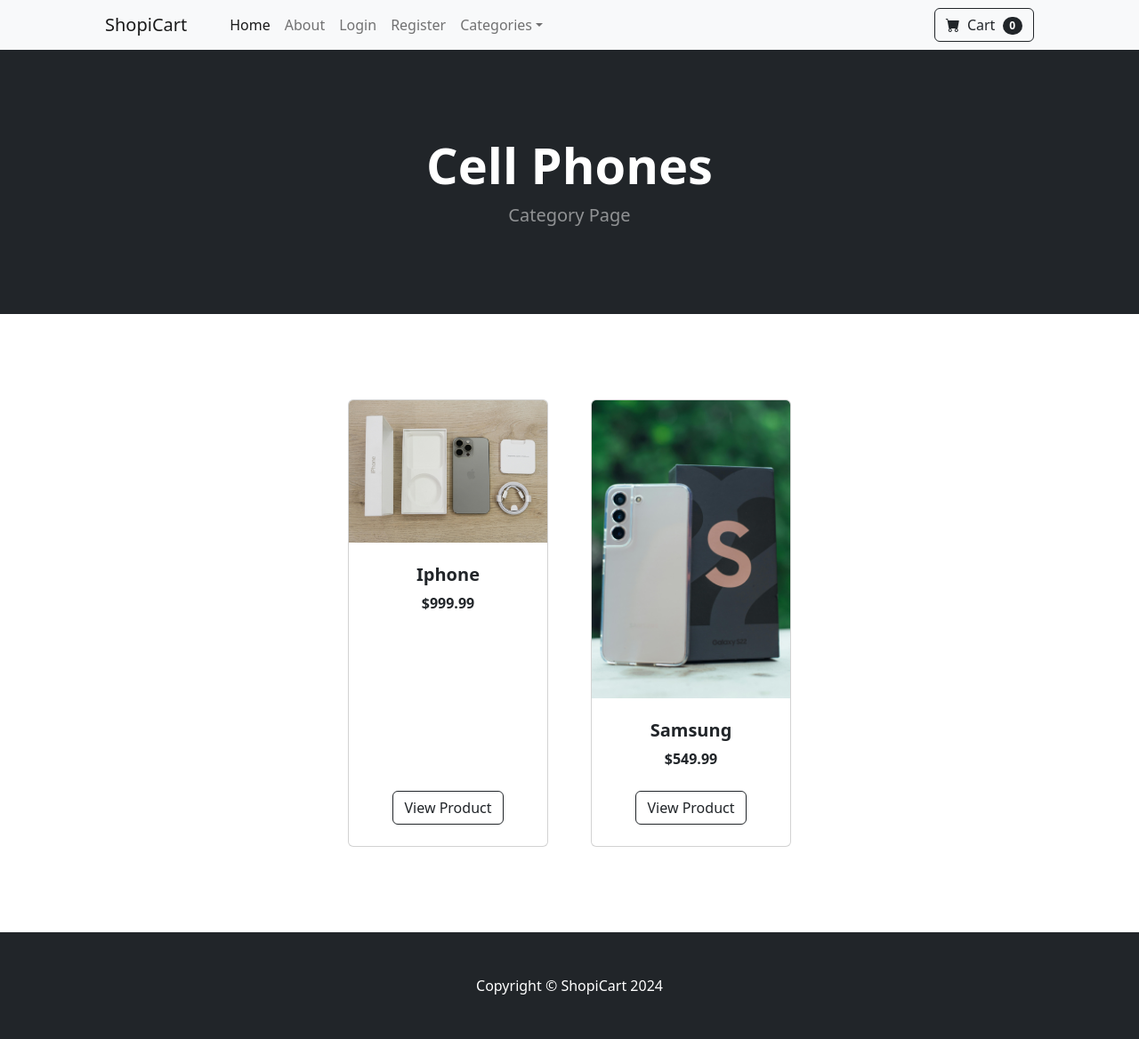
After one commit to Ahmad-Hazrati/django-ecom, a Django app: page /category/Cell-Phones in a window 1280 px wide. The commit adds this page. Shown: the whole page at 89% size. Run offline with Django 5.2, Linux system fonts and the light colour scheme; data comes from the database, SQL or seed files in the repository; both versions use the stored data as it was after the commit; some libraries are stand-ins or nearby versions.

Commit message:
Add Product category pages

```diff
--- /dev/null
+++ b/store/templates/category.html
@@ -0,0 +1,93 @@
+{% extends "base.html" %} {% block content %}
+<!-- Header-->
+<header class="bg-dark py-5">
+  <div class="container px-4 px-lg-5 my-5">
+    <div class="text-center text-white">
+      <h1 class="display-4 fw-bolder">{{ category }}</h1>
+      <p class="lead fw-normal text-white-50 mb-0">Category Page</p>
+    </div>
+  </div>
+</header>
+<!-- Section-->
+<section class="py-5">
+  <div class="container px-4 px-lg-5 mt-5">
+    <div
+      class="row gx-4 gx-lg-5 row-cols-2 row-cols-md-3 row-cols-xl-4 justify-content-center"
+    >
+      <!-- For Loop for Product -->
+      {% for product in products %}
+      <!-- If it is on sale -->
+      {% if product.is_sale %}
+      <div class="col mb-5">
+        <div class="card h-100">
+          <!-- Sale badge -->
+          <div
+            class="badge bg-dark text-white position-absolute"
+            style="top: 0.5rem; right: 0.5rem"
+          >
+            Sale
+          </div>
+          <!-- Product image-->
+          <img class="card-img-top" src="{{product.image.url}}" alt="..." />
+          <!-- Product details-->
+          <div class="card-body p-4">
+            <div class="text-center">
+              <!-- Product name-->
+              <h5 class="fw-bolder">{{product.name}}</h5>
+              <div
+                class="d-flex justify-content-center small text-warning mb-2"
+              >
+                <div class="bi-star-fill"></div>
+                &nbsp;&nbsp;Sale&nbsp;&nbsp;
+                <div class="bi-star-fill"></div>
+              </div>
+              <!-- Product price-->
+              <strike> ${{product.price}} </strike>
+              &nbsp;<strong>${{product.sale_price}}</strong>
+            </div>
+          </div>
+          <!-- Product actions-->
+          <div class="card-footer p-4 pt-0 border-top-0 bg-transparent">
+            <div class="text-center">
+              <a
+                class="btn btn-outline-dark mt-auto"
+                href="{% url 'product' product.id %}"
+                >View Product</a
+              >
+            </div>
+          </div>
+        </div>
+      </div>
+
+      {% else %}
+
+      <div class="col mb-5">
+        <div class="card h-100">
+          <!-- Product image-->
+          <img class="card-img-top" src="{{product.image.url}}" alt="..." />
+          <!-- Product details-->
+          <div class="card-body p-4">
+            <div class="text-center">
+              <!-- Product name-->
+              <h5 class="fw-bolder">{{product.name}}</h5>
+              <!-- Product price-->
+              <strong>${{product.price}}</strong>
+            </div>
+          </div>
+          <!-- Product actions-->
+          <div class="card-footer p-4 pt-0 border-top-0 bg-transparent">
+            <div class="text-center">
+              <a
+                class="btn btn-outline-dark mt-auto"
+                href="{% url 'product' product.id %}"
+                >View Product</a
+              >
+            </div>
+          </div>
+        </div>
+      </div>
+      {% endif %} {% endfor %}
+    </div>
+  </div>
+</section>
+{% endblock %}
--- a/store/templates/navbar.html
+++ b/store/templates/navbar.html
@@ -46,13 +46,39 @@
             role="button"
             data-bs-toggle="dropdown"
             aria-expanded="false"
-            >Shop</a
+            >Categories</a
           >
           <ul class="dropdown-menu" aria-labelledby="navbarDropdown">
-            <li><a class="dropdown-item" href="#!">All Products</a></li>
+            <li>
+              <a class="dropdown-item" href="{% url 'home' %}">All Products</a>
+            </li>
             <li><hr class="dropdown-divider" /></li>
-            <li><a class="dropdown-item" href="#!">Popular Items</a></li>
-            <li><a class="dropdown-item" href="#!">New Arrivals</a></li>
+            <li>
+              <a
+                class="dropdown-item"
+                href="{% url 'category' 'Programming-Books' %}"
+                >Programming Books</a
+              >
+            </li>
+            <li>
+              <a
+                class="dropdown-item"
+                href="{% url 'category' 'Business-Books' %}"
+                >Business Books</a
+              >
+            </li>
+            <li>
+              <a
+                class="dropdown-item"
+                href="{% url 'category' 'Marketing-Books' %}"
+                >Marketing Books</a
+              >
+            </li>
+            <li>
+              <a class="dropdown-item" href="{% url 'category' 'Cell-Phones' %}"
+                >Cell Phones</a
+              >
+            </li>
           </ul>
         </li>
       </ul>
--- a/store/urls.py
+++ b/store/urls.py
@@ -8,4 +8,5 @@
     path('logout/', views.logout_user, name='logout'),
     path('register/', views.register_user, name='register'),
     path('product/<int:pk>', views.product, name='product'),
+    path('category/<str:cat>', views.category, name='category'),
 ]
--- a/store/views.py
+++ b/store/views.py
@@ -1,5 +1,5 @@
 from django.shortcuts import render, redirect
-from .models import Product
+from .models import Product, Category
 from django.contrib.auth import authenticate, login, logout
 from django.contrib import messages
 from django.contrib.auth.models import User
@@ -8,14 +8,29 @@
 from django import forms
 
 
-def home(request):
-    products = Product.objects.all()
-    return render(request, 'home.html', {'products':products})
+def category(request, cat):
+    # Replace hyphens with spaces
+    cat = cat.replace('-', ' ')
+    # Grab the category from the url
+    try:
+        # Lookup the category
+        category = Category.objects.get(name=cat)
+        products = Product.objects.filter(category=category)
+        return render(request, 'category.html', {'products': products, 'category': category})
+
+    except:
+        messages.error(request, ("The requested catogory doesn't exist."))
+        return redirect('home')
 
 
 def product(request, pk):
     product = Product.objects.get(id=pk)
     return render(request, 'product.html', {'product':product})
+
+
+def home(request):
+    products = Product.objects.all()
+    return render(request, 'home.html', {'products':products})
 
 
 def about (request):
```
Also changed, not shown: db.sqlite3, media/uploads/product/money-making-mindset.png (added), media/uploads/product/the-intelligent-investor.webp (added).
